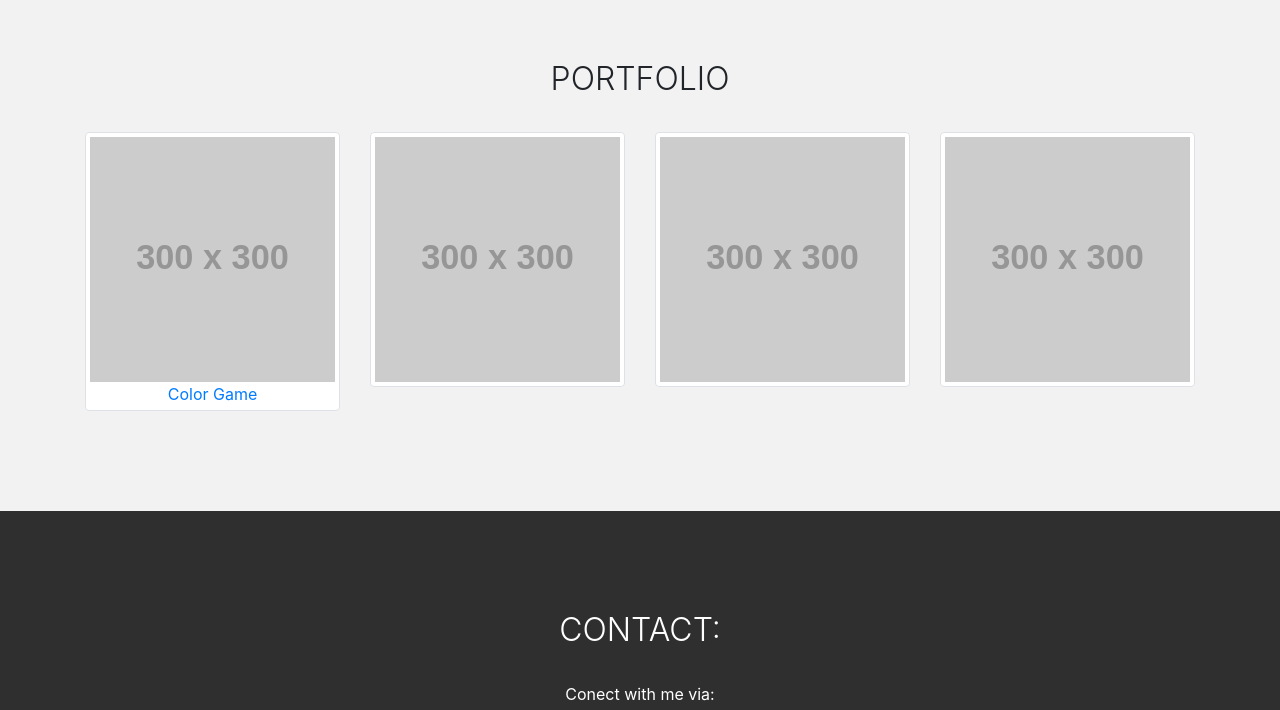
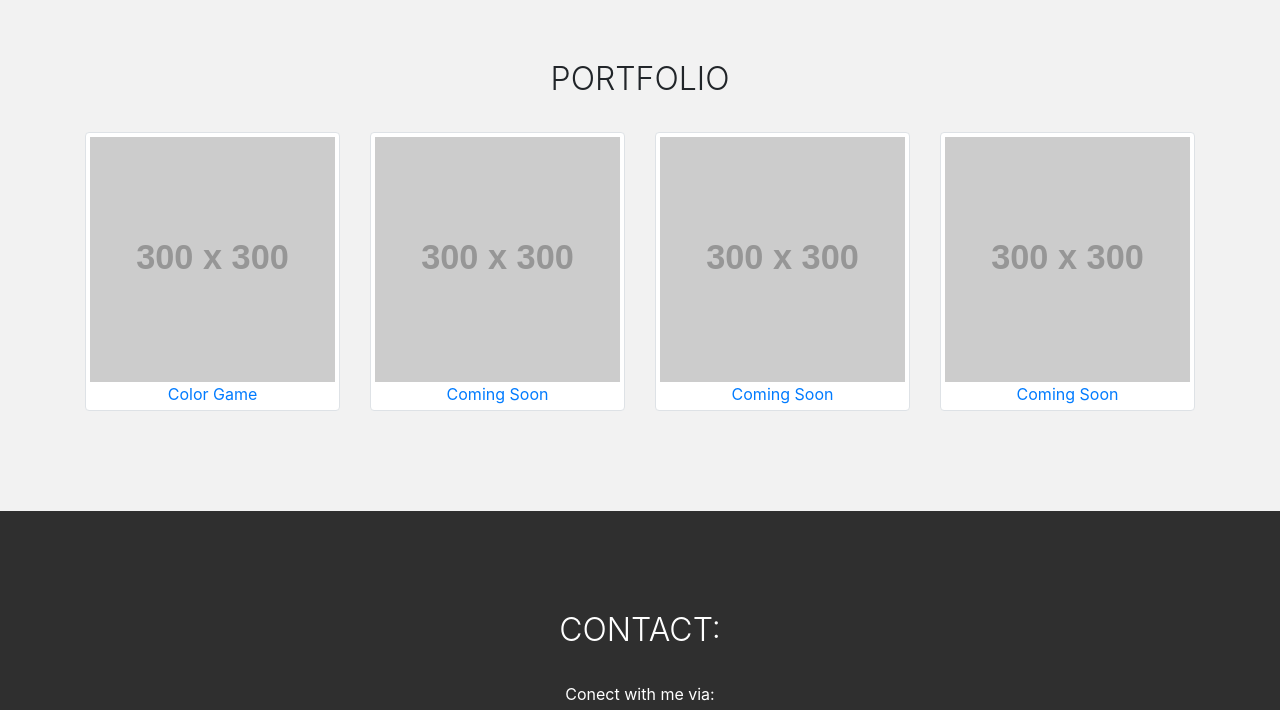
Before and after one commit to teymitee1/portfolio, a plain HTML site: page index.html in a window 1280 px wide. Shown: the part 1400-2110 px from the top of the page. Drawn offline with nearby package versions, Linux system fonts and the light colour scheme; placeholder pictures from the web are drawn by us.

Commit message:
Update index.html

```diff
--- a/index.html
+++ b/index.html
@@ -94,13 +94,28 @@
 				</a>
 			</div>
 			<div class="col-md-3 col-sm-4">
-				<img class="img-thumbnail" src="https://via.placeholder.com/300.png/09f/fff">
+				<a href="#">
+				<div class="img-thumbnail">
+				<img class="img-fluid" src="https://via.placeholder.com/300.png/09f/fff">
+				<span class="caption">Coming Soon</span>
+				</div>
+				</a>
 			</div>
 			<div class="col-md-3 col-sm-4">
-				<img class="img-thumbnail" src="https://via.placeholder.com/300.png/09f/fff">
+				<a href="#">
+				<div class="img-thumbnail">
+				<img class="img-fluid" src="https://via.placeholder.com/300.png/09f/fff">
+				<span class="caption">Coming Soon</span>
+				</div>
+				</a>
 			</div>
 			<div class="col-md-3 col-sm-4">
-				<img class="img-thumbnail" src="https://via.placeholder.com/300.png/09f/fff">
+				<a href="#">
+				<div class="img-thumbnail">
+				<img class="img-fluid" src="https://via.placeholder.com/300.png/09f/fff">
+				<span class="caption">Coming Soon</span>
+				</div>
+				</a>
 			</div>
 		</div>
 		</div>
```
